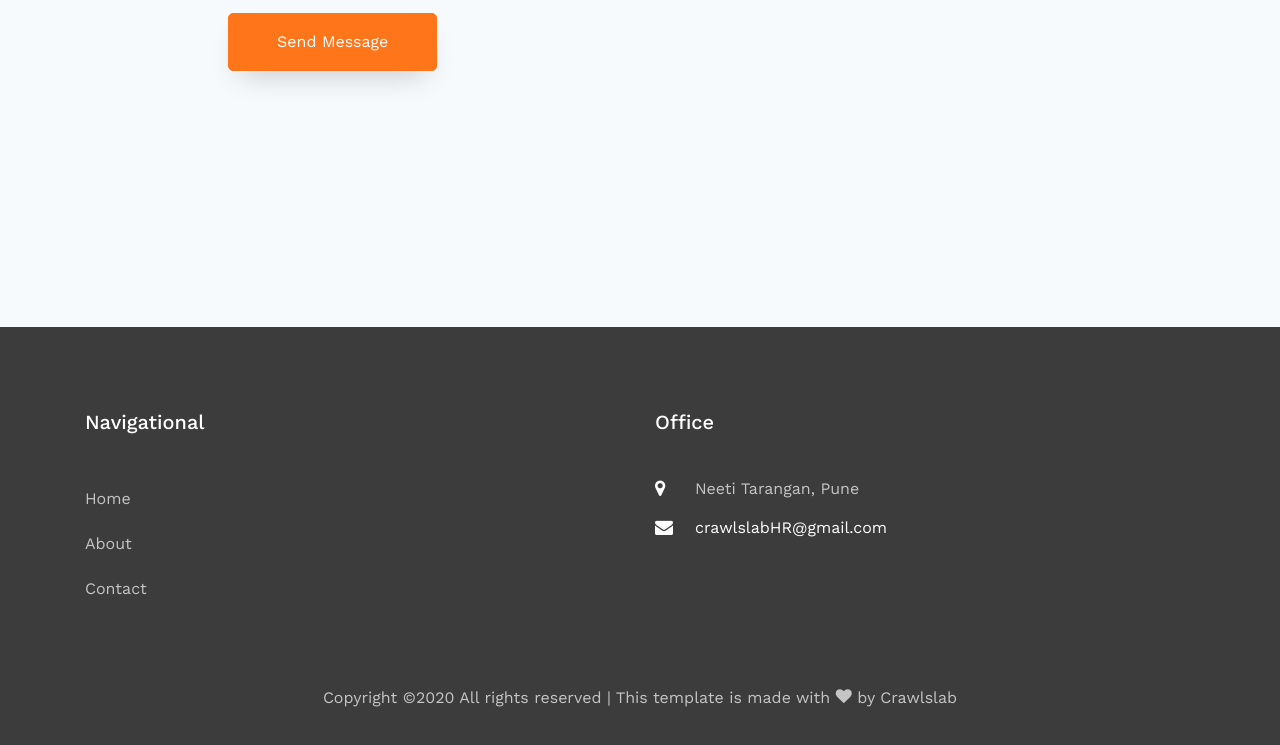
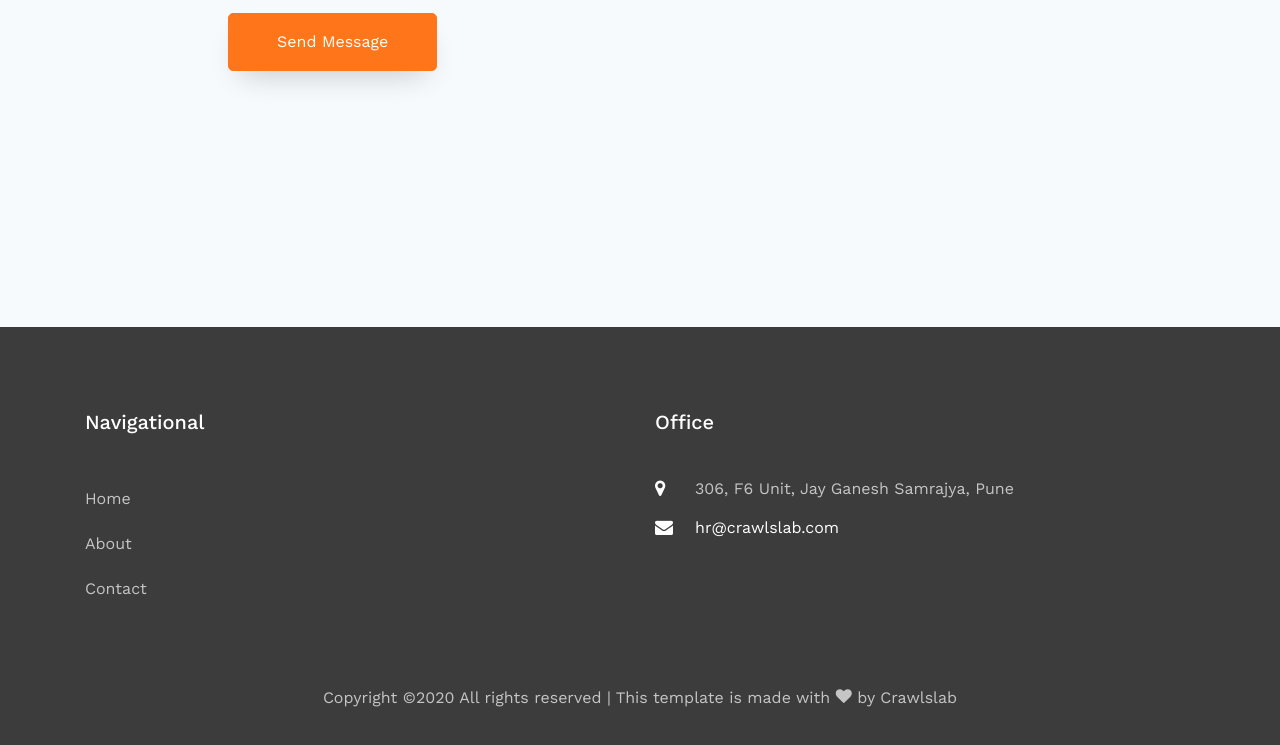
Before and after one commit to padhake14/crawlslab, a plain HTML site: page contact.html in a window 1280 px wide. Shown: the part 1493-2238 px from the top of the page. Drawn offline with nearby package versions, Linux system fonts and the light colour scheme; files whose address does not match are found by name.

Commit message:
Update contact.html

```diff
--- a/contact.html
+++ b/contact.html
@@ -135,9 +135,9 @@
               <h2 class="ftco-heading-2">Office</h2>
               <div class="block-23 mb-3">
                 <ul>
-                  <li><span class="icon icon-map-marker"></span><span class="text"> Neeti Tarangan, Pune</span></li>
+                  <li><span class="icon icon-map-marker"></span><span class="text">  306, F6 Unit, Jay Ganesh Samrajya, Pune </span></li>
                  <!-- <li><a href="#"><span class="icon icon-phone"></span><span class="text"></span></a></li>-->
-                  <li><a href="#"><span class="icon icon-envelope"></span><span class="text">crawlslabHR@gmail.com</span></a></li>
+                  <li><a href="#"><span class="icon icon-envelope"></span><span class="text">hr@crawlslab.com</span></a></li>
                 </ul>
               </div>
             </div>
```
